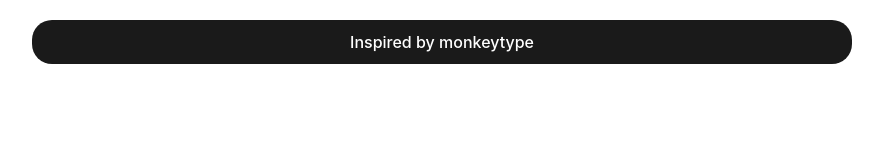
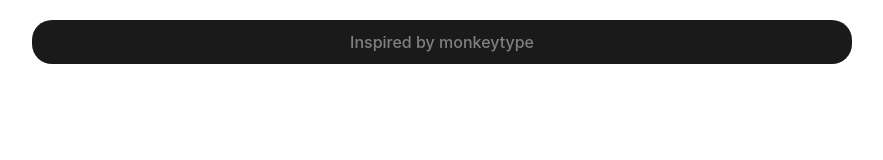
Before and after one commit to smanzler/TypeTownV3, a React (Vite) app: page / in a window 1280 px wide. Shown: the top 160 px of the page, without its empty margins (198-1081 px from the left). Built offline with nearby package versions, Linux system fonts and the light colour scheme.

Commit message:
changed text color

```diff
--- a/src/components/Header/Header.css
+++ b/src/components/Header/Header.css
@@ -15,5 +15,9 @@
 
 a {
   text-decoration: none;
-  color: white;
+  color: #808080;
 }
+
+a:hover {
+  color: #ffffff;
+}
```
